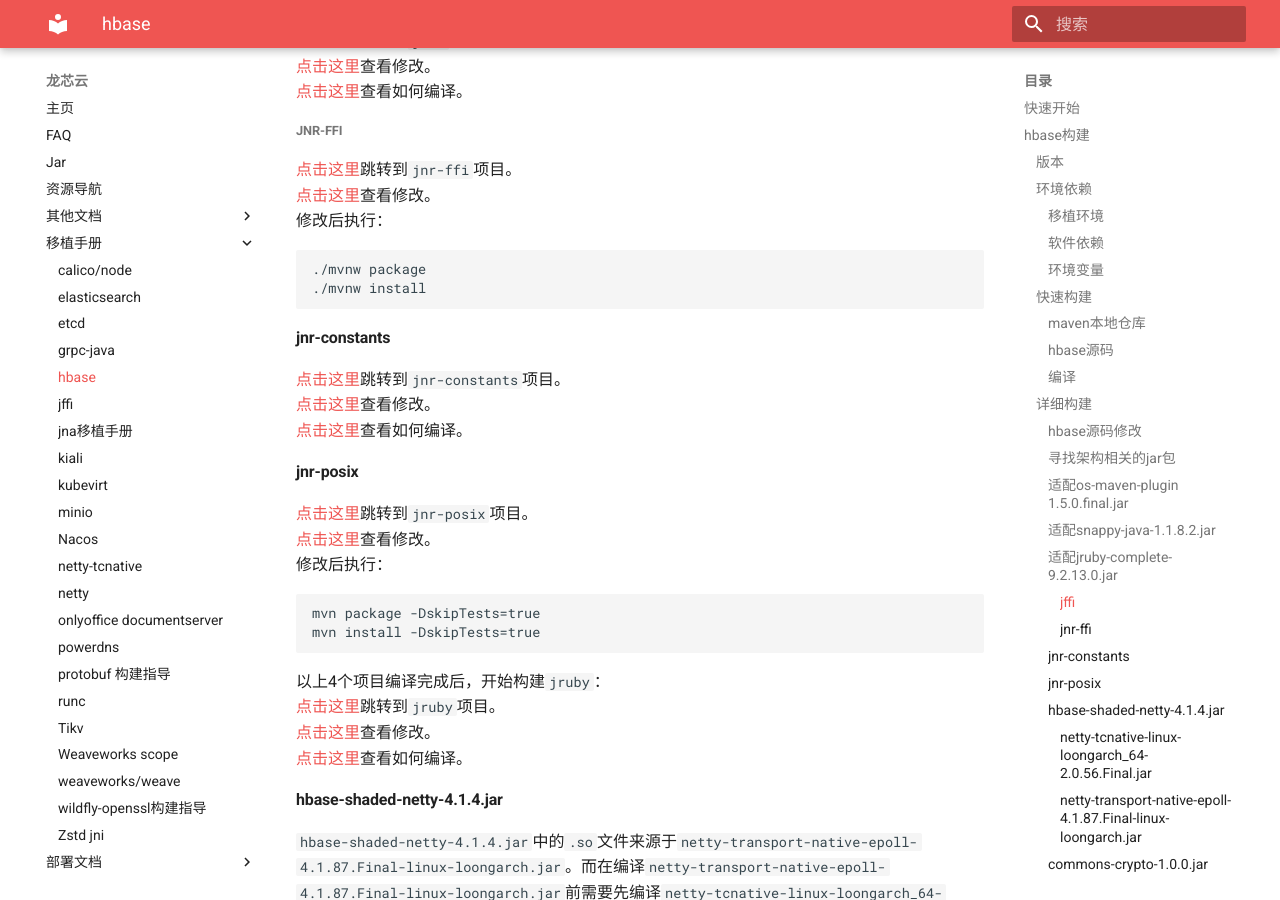
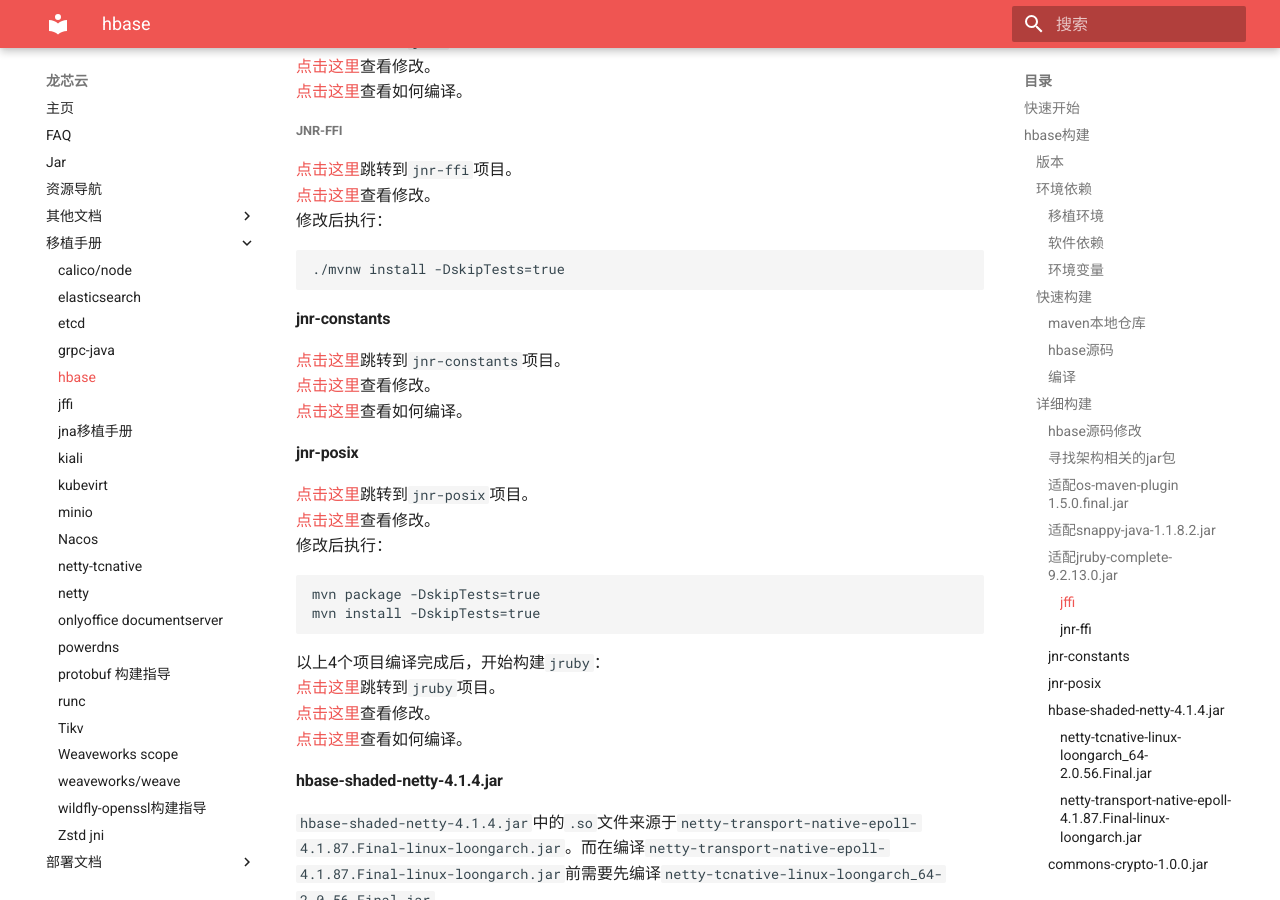
Before and after one commit to Loongson-Cloud-Community/Loongson-Cloud-Community, an MkDocs documentation site: the page built from docs/移植手册/hbase.md, in a window 1280 px wide and 900 px high, scrolled down 4157 px. Built offline with MkDocs 1.6.1 and Material for MkDocs 9.7.7, drawn with Linux system fonts in a browser that asks for light colours.

Commit message:
Update hbase.md

````diff
--- a/docs/移植手册/hbase.md
+++ b/docs/移植手册/hbase.md
@@ -158,8 +158,7 @@
 [点击这里](https://github.com/Loongson-Cloud-Community/jnr-ffi/commit/2c2623da57abfaca16a2b9af1d6bad5ac15045c2)查看修改。
 修改后执行：
 ```
-./mvnw package
-./mvnw install
+./mvnw install -DskipTests=true
 ```
 #### jnr-constants
 [点击这里](https://github.com/jnr/jnr-constants/tree/jnr-constants-0.9.15)跳转到`jnr-constants`项目。
````
